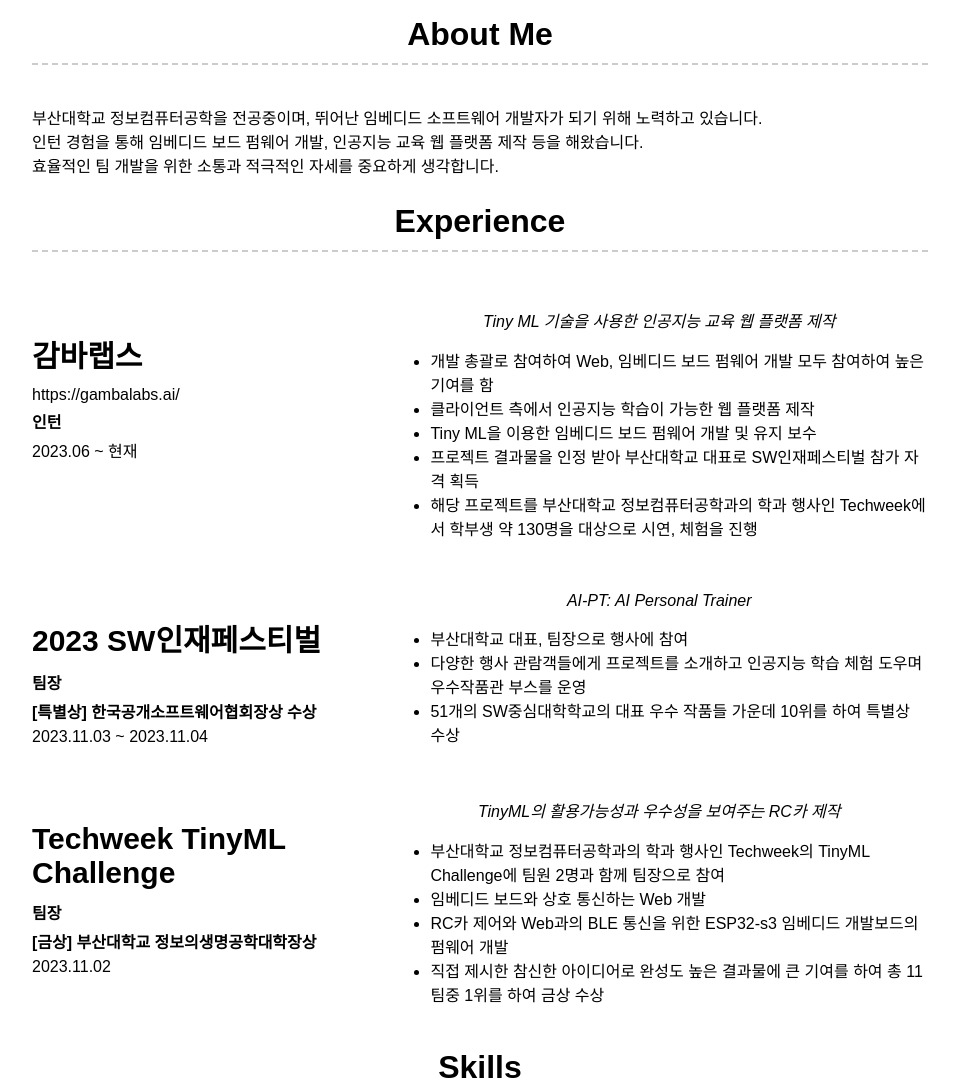
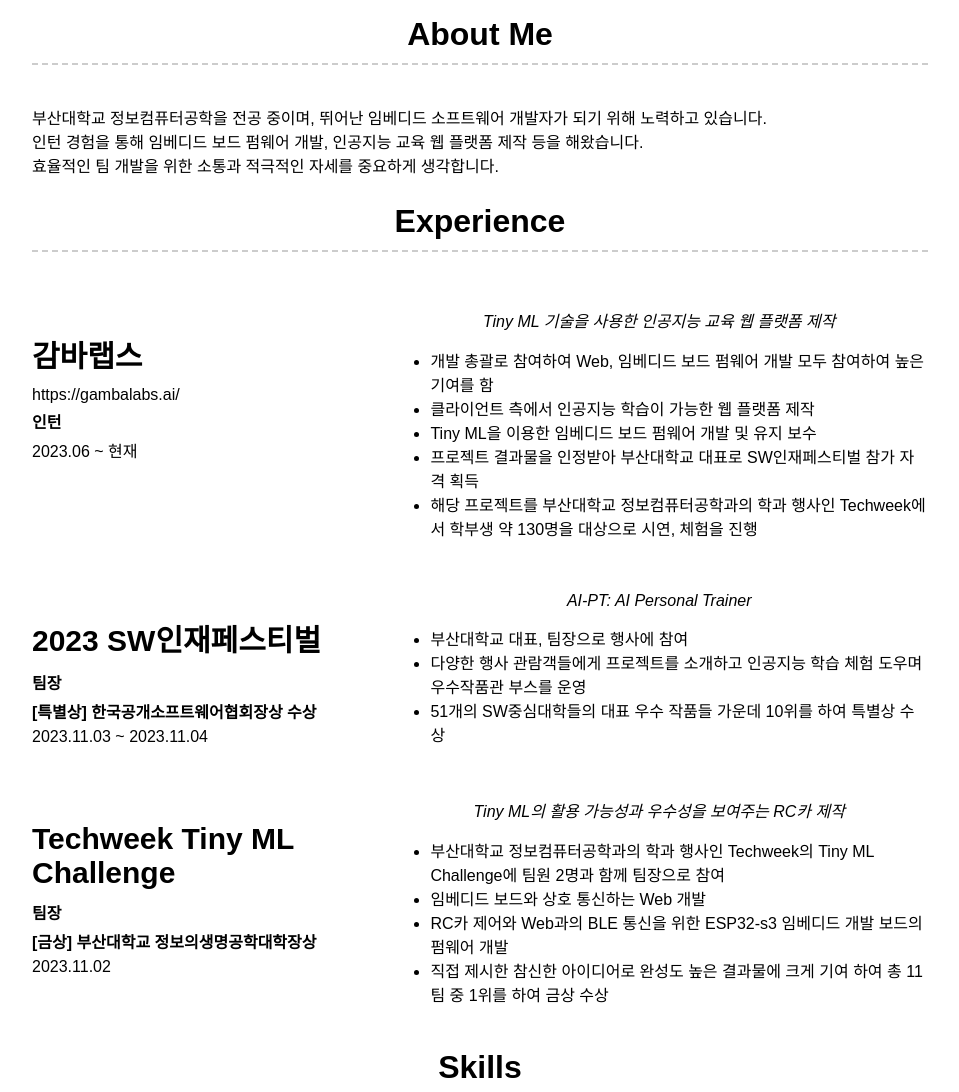
Before and after one commit to Ns-Jin/Ns-Jin.github.io, a Jekyll site: the page built from resume.md, in a window 1280 px wide. Shown: the part 158-1250 px from the top of the page, without its empty margins (160-1119 px from the left). Built offline with Jekyll 4.4.1, drawn with Linux system fonts in a browser that asks for light colours; nearby versions of some CDN libraries.

Commit message:
이력서 최종 - 오탈자, 맞춤법 교정

```diff
--- a/_layouts/resume.html
+++ b/_layouts/resume.html
@@ -28,7 +28,7 @@
     <section id="aboutMe">
         <h2>About Me</h2>
         <div id="aboutMe_description">
-            부산대학교 정보컴퓨터공학을 전공중이며, 뛰어난 임베디드 소프트웨어 개발자가 되기 위해 노력하고 있습니다.<br>
+            부산대학교 정보컴퓨터공학을 전공 중이며, 뛰어난 임베디드 소프트웨어 개발자가 되기 위해 노력하고 있습니다.<br>
             인턴 경험을 통해 임베디드 보드 펌웨어 개발, 인공지능 교육 웹 플랫폼 제작 등을 해왔습니다.<br>
             효율적인 팀 개발을 위한 소통과 적극적인 자세를 중요하게 생각합니다.
         </div>
@@ -50,7 +50,7 @@
                     <li>개발 총괄로 참여하여 Web, 임베디드 보드 펌웨어 개발 모두 참여하여 높은 기여를 함</li>
                     <li>클라이언트 측에서 인공지능 학습이 가능한 웹 플랫폼 제작</li>
                     <li>Tiny ML을 이용한 임베디드 보드 펌웨어 개발 및 유지 보수</li>
-                    <li>프로젝트 결과물을 인정 받아 부산대학교 대표로 SW인재페스티벌 참가 자격 획득</li>
+                    <li>프로젝트 결과물을 인정받아 부산대학교 대표로 SW인재페스티벌 참가 자격 획득</li>
                     <li>해당 프로젝트를 부산대학교 정보컴퓨터공학과의 학과 행사인 Techweek에서 학부생 약 130명을 대상으로 시연, 체험을 진행</li>
                 </ul>
             </div>
@@ -68,25 +68,25 @@
                 <ul>
                     <li>부산대학교 대표, 팀장으로 행사에 참여</li>
                     <li>다양한 행사 관람객들에게 프로젝트를 소개하고 인공지능 학습 체험 도우며 우수작품관 부스를 운영</li>
-                    <li>51개의 SW중심대학학교의 대표 우수 작품들 가운데 10위를 하여 특별상 수상</li>
+                    <li>51개의 SW중심대학들의 대표 우수 작품들 가운데 10위를 하여 특별상 수상</li>
                 </ul>
             </div>
         </div>
 
         <div class="experience_container">
             <div class="info">
-                <h4>Techweek TinyML Challenge</h4>
+                <h4>Techweek Tiny ML Challenge</h4>
                 <p class="experience_role">팀장</p>
                 <p class="experience_award">[금상] 부산대학교 정보의생명공학대학장상</p>
                 <p class="experience_date">2023.11.02</p>
             </div>
             <div class="details">
-                <p class="outline">TinyML의 활용가능성과 우수성을 보여주는 RC카 제작</p>
+                <p class="outline">Tiny ML의 활용 가능성과 우수성을 보여주는 RC카 제작</p>
                 <ul>
-                    <li>부산대학교 정보컴퓨터공학과의 학과 행사인 Techweek의 TinyML Challenge에 팀원 2명과 함께 팀장으로 참여</li>
+                    <li>부산대학교 정보컴퓨터공학과의 학과 행사인 Techweek의 Tiny ML Challenge에 팀원 2명과 함께 팀장으로 참여</li>
                     <li>임베디드 보드와 상호 통신하는 Web 개발</li>
-                    <li>RC카 제어와 Web과의 BLE 통신을 위한 ESP32-s3 임베디드 개발보드의 펌웨어 개발</li>
-                    <li>직접 제시한 참신한 아이디어로 완성도 높은 결과물에 큰 기여를 하여 총 11팀중 1위를 하여 금상 수상</li>
+                    <li>RC카 제어와 Web과의 BLE 통신을 위한 ESP32-s3 임베디드 개발 보드의 펌웨어 개발</li>
+                    <li>직접 제시한 참신한 아이디어로 완성도 높은 결과물에 크게 기여 하여 총 11팀 중 1위를 하여 금상 수상</li>
                 </ul>
             </div>
         </div>
```
